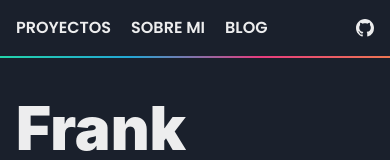
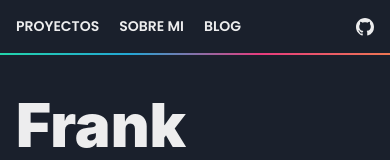
Before and after one commit to frankalvarezdev/website, a Next.js app: page / in a window 390 px wide. Shown: the top 160 px of the page. Built offline with nearby package versions, Linux system fonts and the light colour scheme.

Commit message:
navbar responsive

```diff
--- a/src/components/Navbar.tsx
+++ b/src/components/Navbar.tsx
@@ -7,7 +7,12 @@ const Navbar = () => {
         <Box>
             <Container maxW='6xl'>
                 <Grid templateColumns='1fr auto' fontWeight={600} gap={5} py={4} alignItems='center'>
-                    <Flex gap={5}>
+                    <Flex gap={5}
+                        fontSize={{
+                            base: 'sm',
+                            md: 'md'
+                        }}
+                    >
                         <Box
                             as='a'
                             href='/#proyectos'
```
